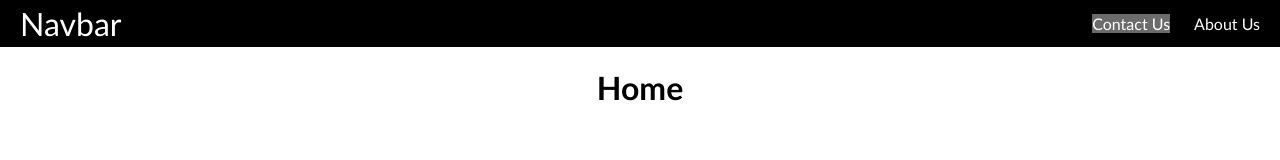
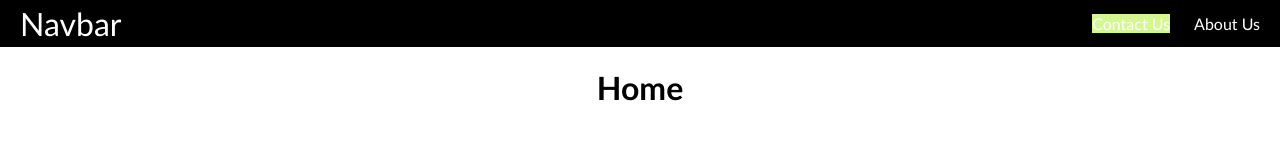
Before and after one commit to viswajith-1/NAVBAR-REACT, a React (Vite) app: page / in a window 1280 px wide. In both pictures the pointer is over the item "Contact Us". Shown: the top 160 px of the page. Built offline with nearby package versions, Linux system fonts and the light colour scheme.

Commit message:
start routing

```diff
--- a/src/assets/style.css
+++ b/src/assets/style.css
@@ -50,5 +50,5 @@ body {
 }
 
 .nav li:hover {
-    background-color: rgb(107, 107, 107);
+    background-color: rgb(212, 247, 148);
 }
```
